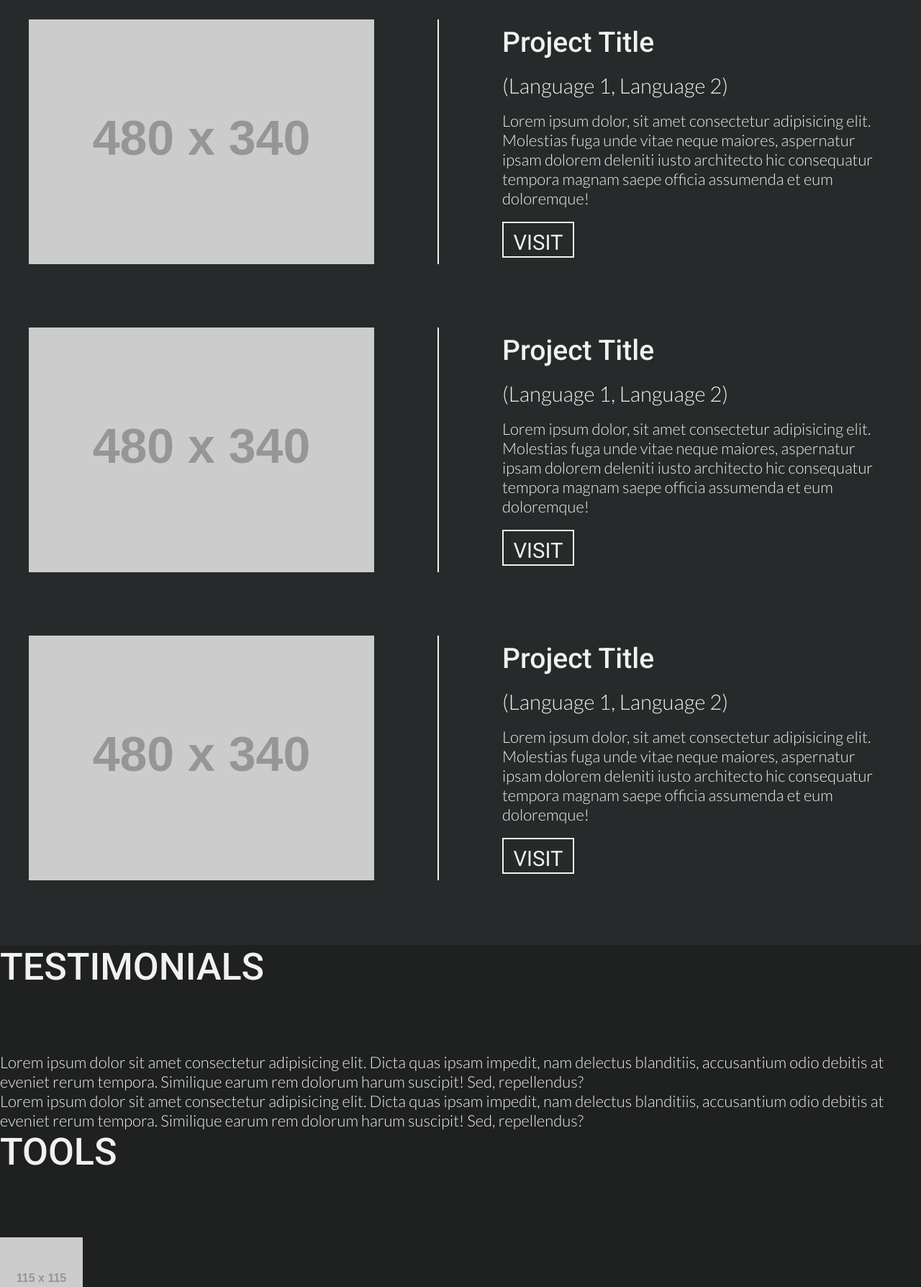
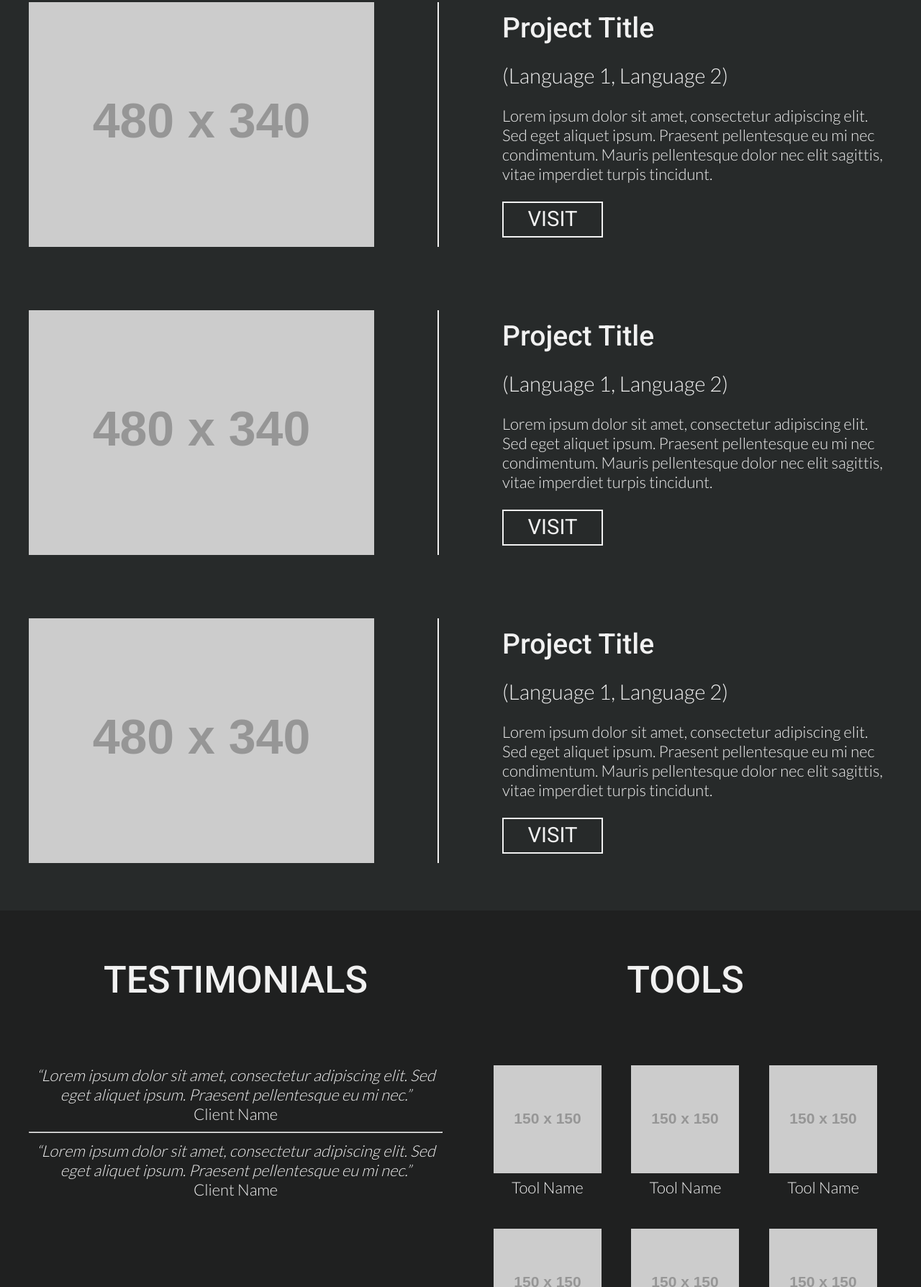
Before and after one commit to thirte3n/portfolio, a plain HTML site: page index.html in a window 1280 px wide. Shown: the part 1012-2800 px from the top of the page at 72% size. Drawn offline with Linux system fonts and the light colour scheme; placeholder pictures from the web are drawn by us.

Commit message:
Initial layout for Testimonials Tools section

```diff
--- a/index.html
+++ b/index.html
@@ -26,11 +26,7 @@
   <body .container>
     <section id="intro">
       <div id="intro-contents">
-        <img
-          id="logo"
-          src="https://via.placeholder.com/250x300"
-          alt="Project image"
-        />
+        <img id="logo" src="https://placehold.co/250x300" alt="Project image" />
         <div id="intro-text">
           <h1 class="font-size-2xl">Hi, I'm Justin!</h1>
           <p class="font-size-large">
@@ -46,13 +42,13 @@
       </div>
     </section>
 
-    <section id="projects">
+    <section id="projects" class="section">
       <div id="projects-content">
         <h2 class="section-title">Projects</h2>
         <div class="project">
           <img
             class="project-image"
-            src="https://via.placeholder.com/480x340"
+            src="https://placehold.co/480x340"
             alt="Project image"
           />
           <div class="vertical-line"></div>
@@ -60,10 +56,10 @@
             <h3 class="project-title">Project Title</h3>
             <p class="project-technologies">(Language 1, Language 2)</p>
             <p class="project-description">
-              Lorem ipsum dolor, sit amet consectetur adipisicing elit.
-              Molestias fuga unde vitae neque maiores, aspernatur ipsam dolorem
-              deleniti iusto architecto hic consequatur tempora magnam saepe
-              officia assumenda et eum doloremque!
+              Lorem ipsum dolor sit amet, consectetur adipiscing elit. Sed eget
+              aliquet ipsum. Praesent pellentesque eu mi nec condimentum. Mauris
+              pellentesque dolor nec elit sagittis, vitae imperdiet turpis
+              tincidunt.
             </p>
             <a href="#" class="project-btn">Visit</a>
           </div>
@@ -71,7 +67,7 @@
         <div class="project">
           <img
             class="project-image"
-            src="https://via.placeholder.com/480x340"
+            src="https://placehold.co/480x340"
             alt="Project image"
           />
           <div class="vertical-line"></div>
@@ -79,10 +75,10 @@
             <h3 class="project-title">Project Title</h3>
             <p class="project-technologies">(Language 1, Language 2)</p>
             <p class="project-description">
-              Lorem ipsum dolor, sit amet consectetur adipisicing elit.
-              Molestias fuga unde vitae neque maiores, aspernatur ipsam dolorem
-              deleniti iusto architecto hic consequatur tempora magnam saepe
-              officia assumenda et eum doloremque!
+              Lorem ipsum dolor sit amet, consectetur adipiscing elit. Sed eget
+              aliquet ipsum. Praesent pellentesque eu mi nec condimentum. Mauris
+              pellentesque dolor nec elit sagittis, vitae imperdiet turpis
+              tincidunt.
             </p>
             <a href="#" class="project-btn">Visit</a>
           </div>
@@ -90,7 +86,7 @@
         <div class="project">
           <img
             class="project-image"
-            src="https://via.placeholder.com/480x340"
+            src="https://placehold.co/480x340"
             alt="Project image"
           />
           <div class="vertical-line"></div>
@@ -98,10 +94,10 @@
             <h3 class="project-title">Project Title</h3>
             <p class="project-technologies">(Language 1, Language 2)</p>
             <p class="project-description">
-              Lorem ipsum dolor, sit amet consectetur adipisicing elit.
-              Molestias fuga unde vitae neque maiores, aspernatur ipsam dolorem
-              deleniti iusto architecto hic consequatur tempora magnam saepe
-              officia assumenda et eum doloremque!
+              Lorem ipsum dolor sit amet, consectetur adipiscing elit. Sed eget
+              aliquet ipsum. Praesent pellentesque eu mi nec condimentum. Mauris
+              pellentesque dolor nec elit sagittis, vitae imperdiet turpis
+              tincidunt.
             </p>
             <a href="#" class="project-btn">Visit</a>
           </div>
@@ -109,78 +105,90 @@
       </div>
     </section>
 
-    <section id="testimonials-tools">
+    <section id="testimonials-tools" class="section">
       <div id="testimonials-tools-content">
         <div id="testimonials">
           <h2 class="section-title">Testimonials</h2>
-          <p class="testimonial">
-            Lorem ipsum dolor sit amet consectetur adipisicing elit. Dicta quas
-            ipsam impedit, nam delectus blanditiis, accusantium odio debitis at
-            eveniet rerum tempora. Similique earum rem dolorum harum suscipit!
-            Sed, repellendus?
+          <div id="testimonials-container">
+            <div class="testimonial">
+              <p class="text-center">
+                <em
+                  >“Lorem ipsum dolor sit amet, consectetur adipiscing elit. Sed
+                  eget aliquet ipsum. Praesent pellentesque eu mi nec.”
+                </em>
               </p>
-          <p class="testimonial">
-            Lorem ipsum dolor sit amet consectetur adipisicing elit. Dicta quas
-            ipsam impedit, nam delectus blanditiis, accusantium odio debitis at
-            eveniet rerum tempora. Similique earum rem dolorum harum suscipit!
-            Sed, repellendus?
+              <p class="text-center">Client Name</p>
+            </div>
+            <div><hr /></div>
+
+            <div class="testimonial">
+              <p class="text-center">
+                <em
+                  >“Lorem ipsum dolor sit amet, consectetur adipiscing elit. Sed
+                  eget aliquet ipsum. Praesent pellentesque eu mi nec.”
+                </em>
               </p>
+              <p class="text-center">Client Name</p>
             </div>
-        <div id="tools">
+          </div>
+        </div>
+        <div id="tools-section">
           <h2 class="section-title">Tools</h2>
+          <div id="tools-container">
             <div class="tool">
               <img
                 class="tool-image"
-              src="https://via.placeholder.com/115x115"
+                src="https://placehold.co/150x150"
                 alt="Tool image"
               />
-            <p class="tool-name">Tool Name</p>
+              <p class="tool-name text-center">Tool Name</p>
             </div>
             <div class="tool">
               <img
                 class="tool-image"
-              src="https://via.placeholder.com/115x115"
+                src="https://placehold.co/150x150"
                 alt="Tool image"
               />
-            <p class="tool-name">Tool Name</p>
+              <p class="tool-name text-center">Tool Name</p>
             </div>
             <div class="tool">
               <img
                 class="tool-image"
-              src="https://via.placeholder.com/115x115"
+                src="https://placehold.co/150x150"
                 alt="Tool image"
               />
-            <p class="tool-name">Tool Name</p>
+              <p class="tool-name text-center">Tool Name</p>
             </div>
             <div class="tool">
               <img
                 class="tool-image"
-              src="https://via.placeholder.com/115x115"
+                src="https://placehold.co/150x150"
                 alt="Tool image"
               />
-            <p class="tool-name">Tool Name</p>
+              <p class="tool-name text-center">Tool Name</p>
             </div>
             <div class="tool">
               <img
                 class="tool-image"
-              src="https://via.placeholder.com/115x115"
+                src="https://placehold.co/150x150"
                 alt="Tool image"
               />
-            <p class="tool-name">Tool Name</p>
+              <p class="tool-name text-center">Tool Name</p>
             </div>
             <div class="tool">
               <img
                 class="tool-image"
-              src="https://via.placeholder.com/115x115"
+                src="https://placehold.co/150x150"
                 alt="Tool image"
               />
-            <p class="tool-name">Tool Name</p>
+              <p class="tool-name text-center">Tool Name</p>
+            </div>
           </div>
         </div>
       </div>
     </section>
 
-    <section id="contact">
+    <section id="contact" class="section">
       <div id="contact-content">
         <h2 class="section-title">Contact</h2>
         <button id="contact-me">
--- a/stylesheet.css
+++ b/stylesheet.css
@@ -115,21 +115,30 @@ section:nth-child(even) {
   font-size: var(--font-size-large);
 }
 
-#projects-content {
-  display: flex;
-  flex-direction: column;
-  align-items: center;
-  scroll-snap-align: start;
-  padding: 4.09rem 0rem;
+.section {
+  padding: 3rem 0rem;
+}
+
+.section > div:first-child {
   max-width: 1200px;
-  margin: 0 auto;
+  margin: auto;
 }
 
 .section-title {
   font-size: var(--font-size-2xl);
   text-transform: uppercase;
   padding-bottom: 4rem;
+  text-align: center;
 }
+
+#projects-content {
+  display: flex;
+  flex-direction: column;
+  align-items: center;
+  scroll-snap-align: start;
+  margin: 0 auto;
+}
+
 .project {
   display: flex;
   width: 100%;
@@ -171,8 +180,8 @@ section:nth-child(even) {
   border-width: 2px;
   border-color: var(--font-color-01);
   height: 50px;
-  width: 100px;
-  padding-top: 10px;
+  width: 140px;
+  padding: 5px 0;
   text-decoration: none;
   text-transform: uppercase;
   text-align: center;
@@ -180,8 +189,41 @@ section:nth-child(even) {
   color: var(--font-color-01);
 }
 
+.project-btn > p {
+  margin: auto;
+}
+
 #testimonials-tools-content {
   scroll-snap-align: start;
+  display: flex;
+  flex-wrap: wrap;
+  justify-content: space-between;
+  align-content: space-around;
+  /* grid-template-columns: 50% 50%; */
+}
+
+#testimonials-tools-content > div {
+  flex-basis: 575px;
+}
+
+.text-center {
+  text-align: center;
+}
+
+#testimonials-container {
+  display: flex;
+  flex-direction: column;
+  justify-content: space-around;
+}
+
+#tools-container {
+  display: flex;
+  flex-wrap: wrap;
+  justify-content: space-around;
+}
+
+.tool {
+  padding-bottom: 2rem;
 }
 
 #contact-content {
```
Also changed, not shown: kanban.md (added, +29 -0 lines), README.md. Lines whose indentation alone changed are shown as unchanged.
